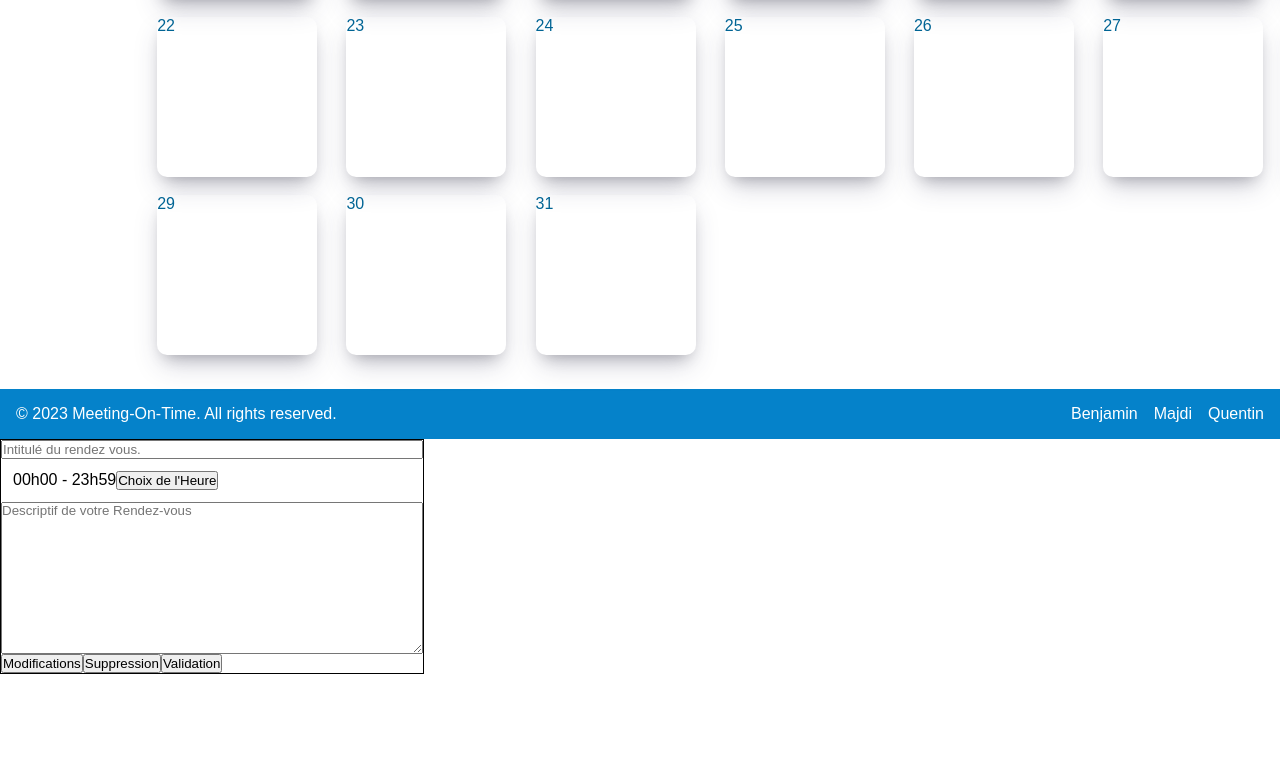
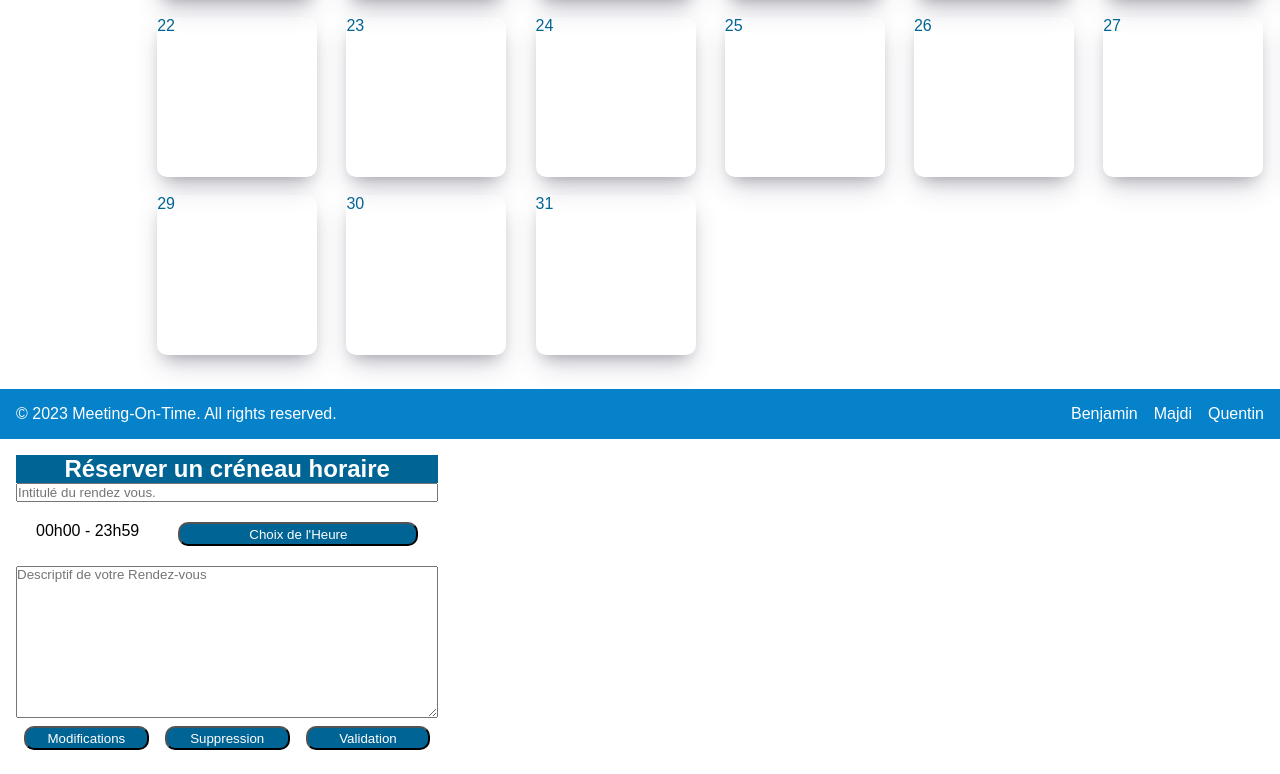
Before and after one commit to Benjamin-Dervieux/Meeting-On-Time, an Angular app: page / in a window 1280 px wide. Shown: the part 746-1520 px from the top of the page. Before the commit the page ends 1420 px from the top, so only its background shows below. Built offline with nearby package versions, Linux system fonts and the light colour scheme.

Commit message:
MaJ Branch Add FormRdv Ready

```diff
--- a/src/app/Components/formRdv/form-rdv/form-rdv.component.css
+++ b/src/app/Components/formRdv/form-rdv/form-rdv.component.css
@@ -1,23 +1,48 @@
+h2 {
+    display: flex;
+    justify-content: center;
+    background-color: #006494;
+    color: white;
+
+}
+
 .formRdv {
     display: flex;
     flex-direction: column;
-    border: 1px solid black; /* mise en evidence de la div */
+    /* border: 1px solid black; mise en evidence de la div */
     height: auto;
     width: 33%;
+    margin: 1rem;
 
 }
 
 .containerSelectTime {
     display: flex;
     flex-direction: row;
+    align-items: flex-start;
     margin: 0.75rem;
+    justify-content: space-between;
+
+}
+
+.timeSlot {
+    margin: 0.5rem;
 }
 
 .button {
+    border-radius: 10px;
+    background-color: #006494;
+    color: white;
+    cursor: pointer;
+    margin: 0.5rem;
+    height: 1.5rem;
+    width: 15rem;
+
 
 }
 
 .actionBar {
     display: flex;
     flex-direction: row;
+    justify-content: space-between;
 }
--- a/src/app/Components/formRdv/form-rdv/form-rdv.component.html
+++ b/src/app/Components/formRdv/form-rdv/form-rdv.component.html
@@ -1,4 +1,6 @@
 <form id="FormRdv" class="formRdv">
+
+    <h2>{{title}}</h2>
     <input type="text" name="rdvTitle" id="RdvTitle" class="rdvTitle" placeholder="Intitulé du rendez vous." required/>
 
 
--- a/src/app/Components/formRdv/form-rdv/form-rdv.component.ts
+++ b/src/app/Components/formRdv/form-rdv/form-rdv.component.ts
@@ -6,8 +6,12 @@ import { Component } from '@angular/core';
   styleUrls: ['./form-rdv.component.css']
 })
 export class FormRdvComponent {
+  title :string;
 
-  constructor(){}
+
+  constructor(){
+    this.title = "Réserver un créneau horaire"
+  }
 
   // interface Rdv {
 
```
